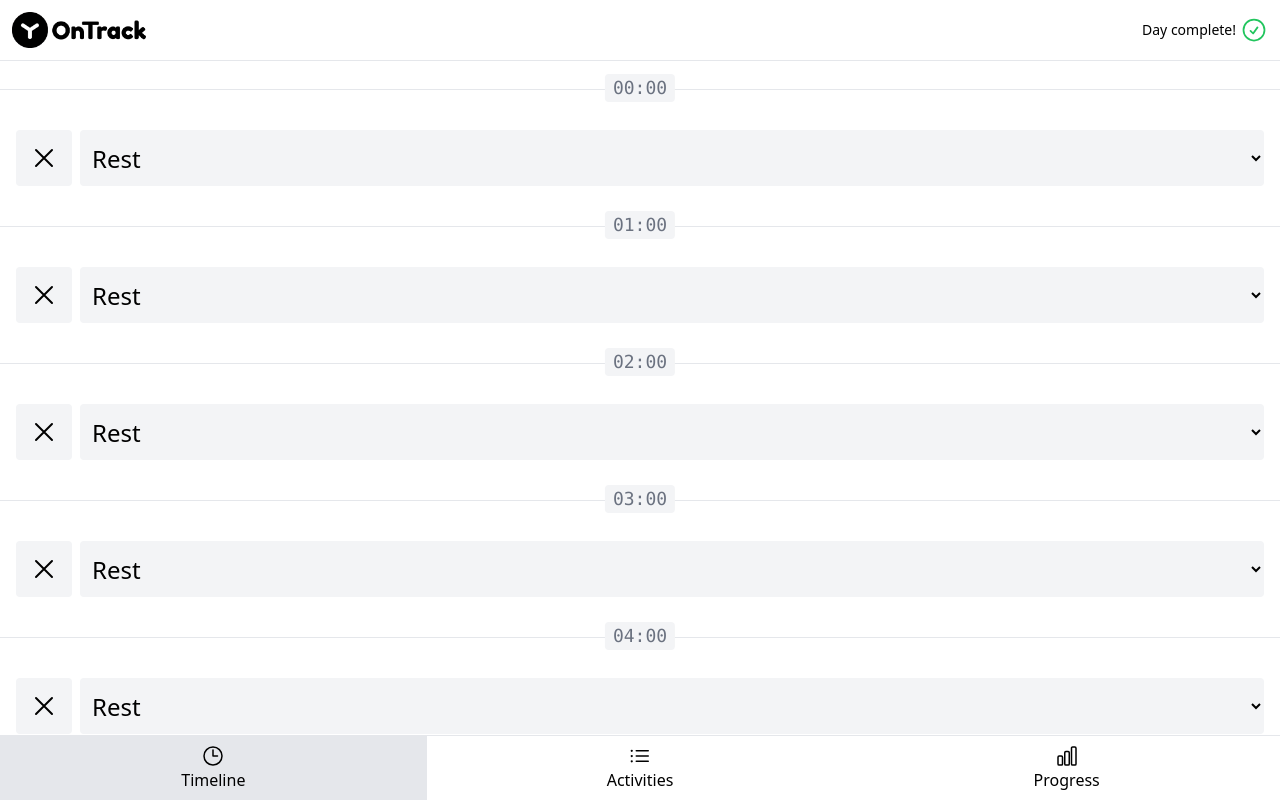
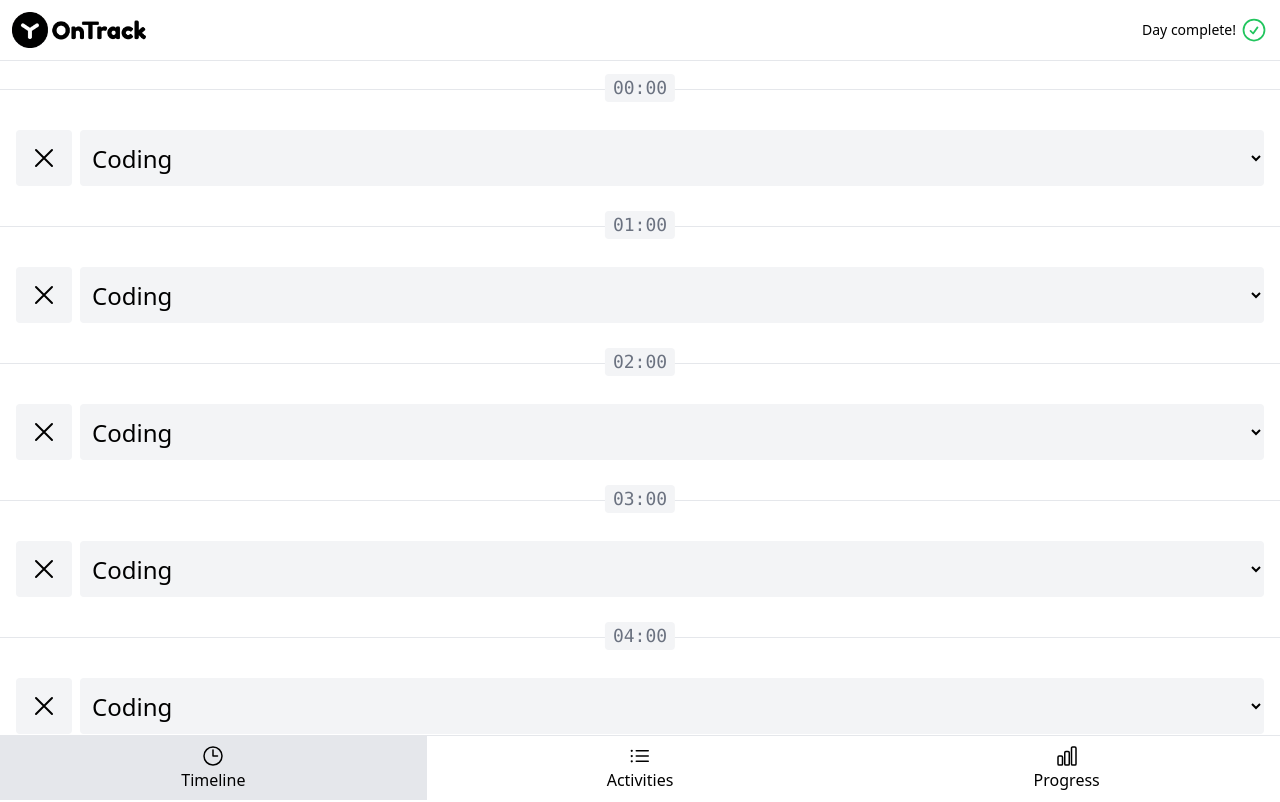
Before and after one commit to kruvv/ontrack, a Vue app: page /#timeline in a window 1280 px wide. Shown: the top 802 px of the page. Built offline with nearby package versions, Linux system fonts and the light colour scheme.

Commit message:
Доработка опций выпадающего списка

```diff
--- a/src/App.vue
+++ b/src/App.vue
@@ -6,11 +6,17 @@ import TheActivities from '@/pages/TheActivities.vue'
 import TheProgress from '@/pages/TheProgress.vue'
 import { ref } from 'vue'
 import { PAGE_TIMELINE, PAGE_ACTIVITIES, PAGE_PROGRESS } from './constants.ts'
-import { normalizePageHash, generateTimeLineItems } from '@/functions.ts'
+import {
+  normalizePageHash,
+  generateTimeLineItems,
+  generateActivitySelectOptions,
+} from '@/functions.ts'
+import type { TimelineItem, SelectOptions } from '@/validators.ts'
 
 const currentPage = ref(normalizePageHash())
-const timelineItems = generateTimeLineItems()
+const timelineItems: TimelineItem[] = generateTimeLineItems()
 const activities: string[] = ['Coding', 'Riding', 'Training']
+const activitySelectOptions: SelectOptions[] = generateActivitySelectOptions(activities)
 
 function goTo(page: string) {
   currentPage.value = page
@@ -20,7 +26,11 @@ function goTo(page: string) {
 <template>
   <TheHeader @navigate="goTo($event)" />
   <main class="flex flex-grow flex-col">
-    <TheTimeline v-show="currentPage === PAGE_TIMELINE" :timeline-items="timelineItems" />
+    <TheTimeline
+      v-show="currentPage === PAGE_TIMELINE"
+      :timeline-items="timelineItems"
+      :activity-select-options="activitySelectOptions"
+    />
     <TheActivities v-show="currentPage === PAGE_ACTIVITIES" :activities="activities" />
     <TheProgress v-show="currentPage === PAGE_PROGRESS" />
   </main>
--- a/src/components/BaseButton.vue
+++ b/src/components/BaseButton.vue
@@ -4,8 +4,16 @@
   </button>
 </template>
 
+<script lang="ts">
+import { BUTTON_TYPE_DANGER, BUTTON_TYPE_NAUTRAL } from '@/constants.ts'
+
+const typeClasses = {
+  [BUTTON_TYPE_NAUTRAL]: 'bg-gray-100 p-3 enabled:hover:bg-gray-200',
+  [BUTTON_TYPE_DANGER]: 'bg-red-500 p-3 enabled:hover:bg-red-600 text-white',
+}
+</script>
+
 <script setup lang="ts">
-import { BUTTON_TYPE_DANGER, BUTTON_TYPE_NAUTRAL } from '@/constants.ts'
 import { isButtonTypeValid } from '@/validators.ts'
 
 defineProps({
@@ -15,10 +23,6 @@ defineProps({
     validator: isButtonTypeValid,
   },
 })
-const typeClasses = {
-  [BUTTON_TYPE_NAUTRAL]: 'bg-gray-100 p-3 enabled:hover:bg-gray-200',
-  [BUTTON_TYPE_DANGER]: 'bg-red-500 p-3 enabled:hover:bg-red-600 text-white',
-}
 </script>
 
 <style lang="scss" scoped></style>
--- a/src/components/TimelineItem.vue
+++ b/src/components/TimelineItem.vue
@@ -3,7 +3,7 @@
     <TimelineHour :hour="timelineItem.hour" />
     <BaseSelect
       :selected="selectedActivityId"
-      :options="options"
+      :options="activitySelectOptions"
       placeholder="Rest"
       @select="selectedActivityId = $event"
     />
@@ -14,7 +14,7 @@
 import { ref } from 'vue'
 import BaseSelect from '@/components/BaseSelect.vue'
 import TimelineHour from '@/components/TimelineHour.vue'
-import { isTimelineItemValid } from '@/validators.ts'
+import { isTimelineItemValid, validateSelectOptions } from '@/validators.ts'
 
 defineProps({
   timelineItem: {
@@ -22,19 +22,14 @@ defineProps({
     required: true,
     validator: isTimelineItemValid,
   },
+  activitySelectOptions: {
+    type: Array,
+    required: true,
+    validator: validateSelectOptions,
+  },
 })
 
-type TypeOptions = {
-  value: number
-  label: string
-}
-
-const options: TypeOptions[] = [
-  { value: 1, label: 'Coding' },
-  { value: 2, label: 'Reading' },
-  { value: 3, label: 'Training' },
-]
-const selectedActivityId = ref()
+const selectedActivityId = ref(0)
 </script>
 
 <style scoped></style>
--- a/src/functions.ts
+++ b/src/functions.ts
@@ -1,5 +1,6 @@
 import { PAGE_TIMELINE, HOURS_IN_DAY, MIDNIGHT_HOUR } from '@/constants.ts'
-import { isPageValid } from './validators'
+import { isPageValid } from '@/validators.ts'
+import type { TimelineItem, SelectOptions } from '@/validators.ts'
 
 // Проверяем хеш в адресе страницы, если нужно нормализуем его к виду host/ontrack/#timeline
 export function normalizePageHash() {
@@ -8,12 +9,18 @@ export function normalizePageHash() {
   window.location.hash = PAGE_TIMELINE
   return PAGE_TIMELINE
 }
+
 // Герерация часов каждый день
 export function generateTimeLineItems() {
-  const timeItems = []
+  const timeItems: TimelineItem[] = []
 
   for (let hour = MIDNIGHT_HOUR; hour < HOURS_IN_DAY; hour++) {
     timeItems.push({ hour })
   }
   return timeItems
 }
+
+// Генерация активностей
+export function generateActivitySelectOptions(activities: SelectOptions[]) {
+  return activities.map((label, value) => ({ label, value }))
+}
--- a/src/pages/TheTimeline.vue
+++ b/src/pages/TheTimeline.vue
@@ -5,6 +5,7 @@
         v-for="timelineitem in timelineItems"
         :key="timelineitem.hour"
         :timeline-item="timelineitem"
+        :activity-select-options="activitySelectOptions"
       />
     </ul>
   </div>
@@ -12,7 +13,7 @@
 
 <script setup lang="ts">
 import TimelineItem from '@/components/TimelineItem.vue'
-import { validateTimelineItems } from '@/validators.ts'
+import { validateTimelineItems, validateSelectOptions } from '@/validators.ts'
 
 defineProps({
   timelineItems: {
@@ -20,6 +21,11 @@ defineProps({
     required: true,
     validator: validateTimelineItems,
   },
+  activitySelectOptions: {
+    type: Array,
+    required: true,
+    validator: validateSelectOptions,
+  },
 })
 </script>
 
--- a/src/validators.ts
+++ b/src/validators.ts
@@ -1,6 +1,6 @@
 import { NAV_ITEMS, HOURS_IN_DAY, MIDNIGHT_HOUR, BUTTON_TYPES } from '@/constants.ts'
 
-type SelectOptions = {
+export type SelectOptions = {
   value: number
   label: string
 }
@@ -30,7 +30,7 @@ export function validateSelectOptions(options: SelectOptions[]) {
 }
 
 function isSelectOptionValid({ value, label }: SelectOptions) {
-  return isNumber(value) && isString(label)
+  return isNumber(value) && isNotEmptyString(label)
 }
 
 export function validateTimelineItems(timelineItems: TimelineItem[]) {
```
